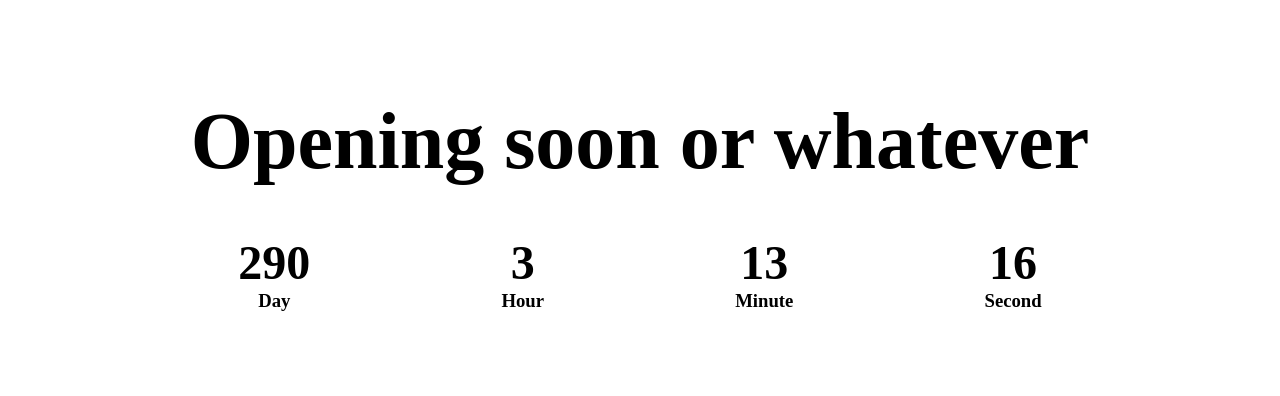
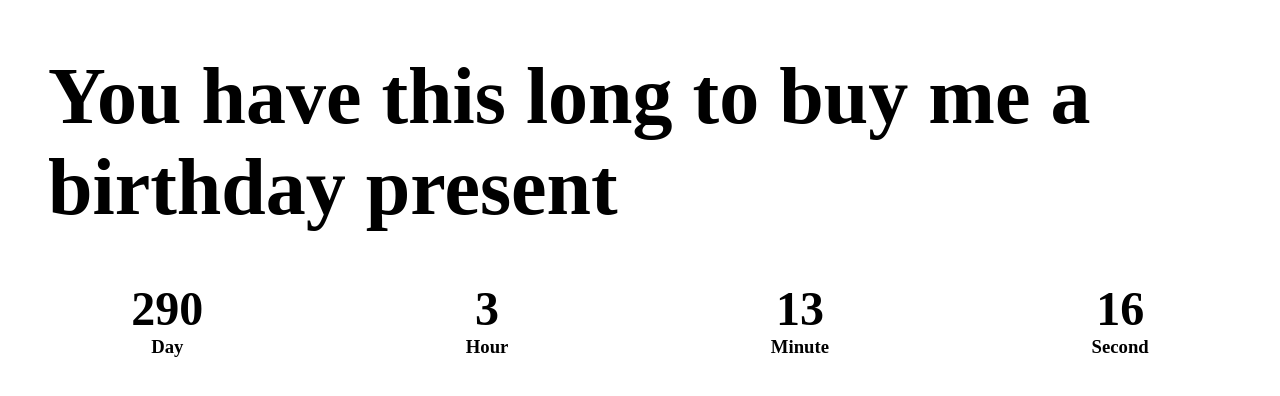
Before and after one commit to leeburnell/countdown-js, a plain HTML site: page index.html in a window 1280 px wide. Shown: the part 220-616 px from the top of the page. Drawn offline with Linux system fonts and the light colour scheme.

Commit message:
Content change

```diff
--- a/index.html
+++ b/index.html
@@ -11,7 +11,7 @@
 <body>
     <section class="coming-soon">
         <div>
-            <h2>Opening soon or whatever</h2>
+            <h2>You have this long to buy me a birthday present</h2>
             <div class="countdown">
                 <div class="container-day">
                     <h3 class="day">Time</h3>
```
